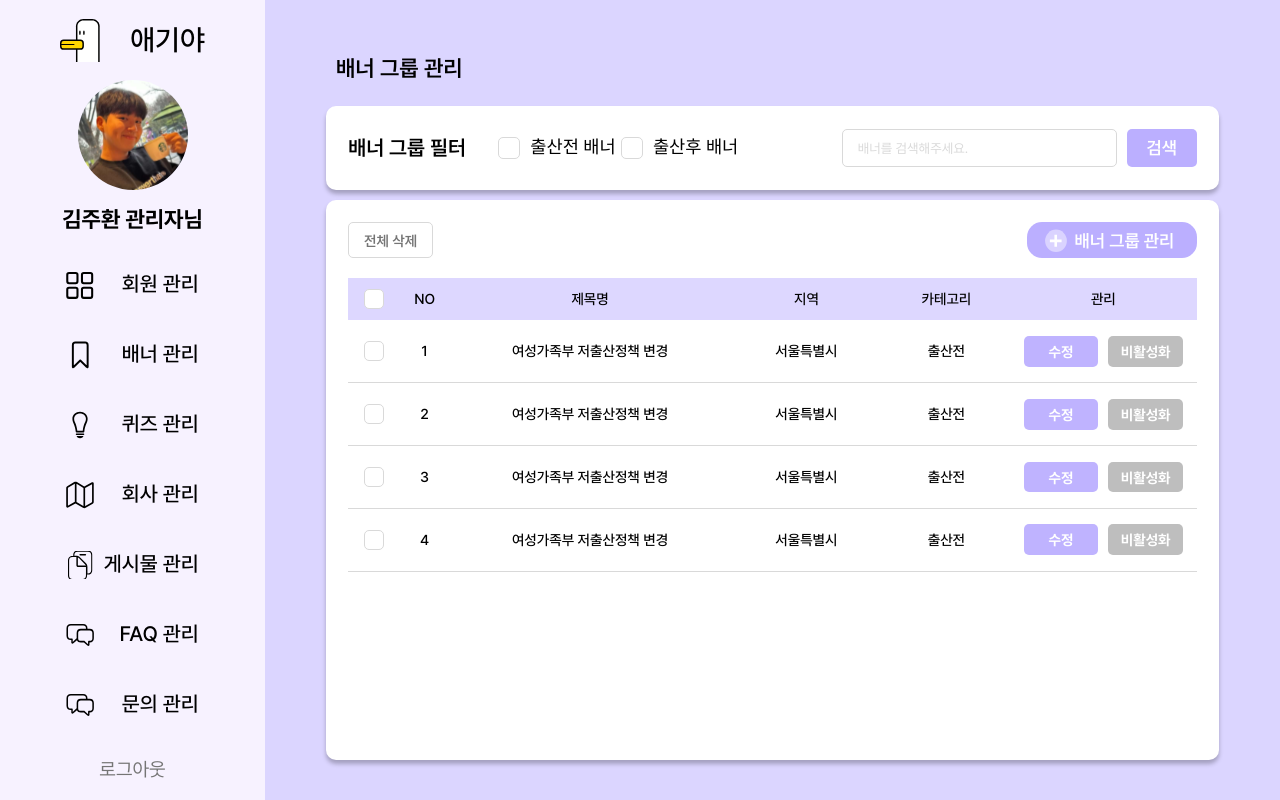
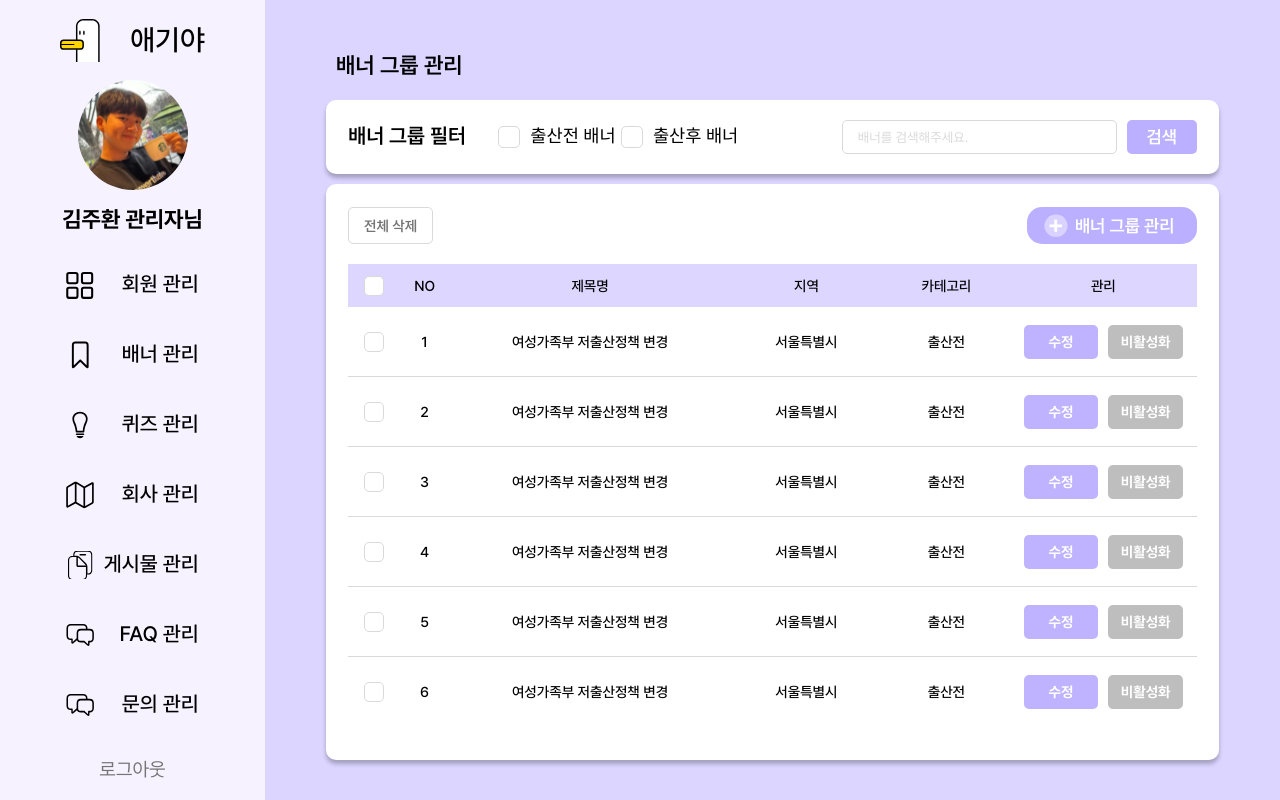
Before and after one commit to 2024-PandaDong/babya-web, a React (Create React App) app: page /banner in a window 1280 px wide. Built offline with nearby package versions, Linux system fonts and the light colour scheme.

Commit message:
faet :: 배너 리스트 스크롤 추가 #6

```diff
--- a/src/components/Banner/BannerPost/index.tsx
+++ b/src/components/Banner/BannerPost/index.tsx
@@ -16,8 +16,9 @@ const BannerPost = () => {
                     <S.Management>관리</S.Management>
                 </S.ManagementWrap>
             </S.TitleWrap>
-            {Array.from({ length: 4 }).map((_, i) => (
             <S.ContentWrap>
+                {Array.from({ length: 8 }).map((_, i) => (
+                    <S.Content>
                         <S.CheckBoxWrap>
                             <S.CheckBox></S.CheckBox>
                         </S.CheckBoxWrap>
@@ -29,8 +30,9 @@ const BannerPost = () => {
                             <S.ModifyButton>수정</S.ModifyButton>
                             <S.DisableButton>비활성화</S.DisableButton>
                         </S.ManagementWrap>
+                    </S.Content>
+              ))}
             </S.ContentWrap>
-            ))}
         </S.Container>
     )
 }
--- a/src/components/Banner/BannerPost/style.ts
+++ b/src/components/Banner/BannerPost/style.ts
@@ -16,7 +16,21 @@ export const TitleWrap = styled.div`
 
 export const ContentWrap = styled.div`
     width: 100%;
-    height: 15%;
+    height: 92.8%;
+
+    display: flex;
+    flex-direction: column;
+
+    overflow-y: auto;
+
+    &::-webkit-scrollbar{
+        display: none;
+    }
+`
+
+export const Content = styled.div`
+    width: 100%;
+    min-height: 70px;
 
     display: flex;
 
```
Lines whose indentation alone changed are shown as unchanged.
